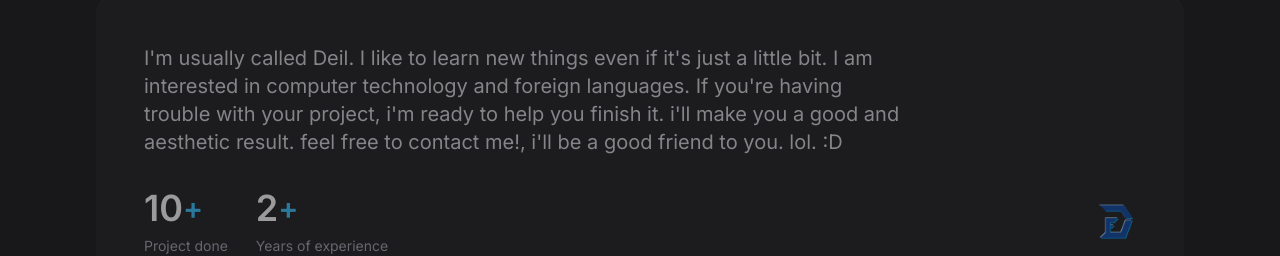
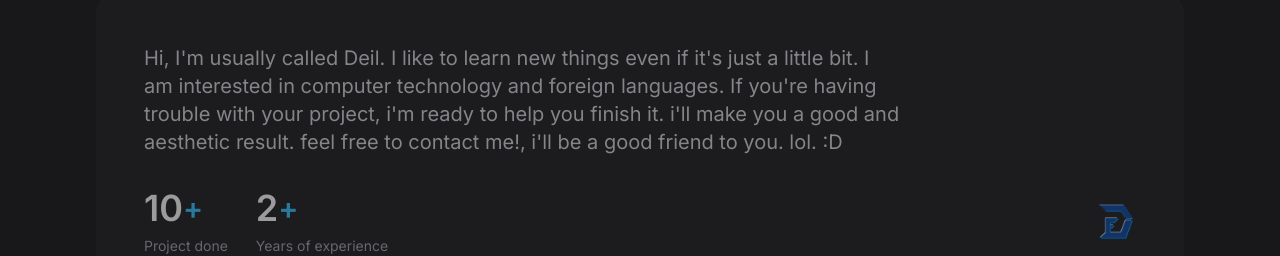
Before and after one commit to deilhamf/deil-site, a React (Vite) app: page / in a window 1280 px wide. Shown: the part 790-1046 px from the top of the page. Built offline with nearby package versions, Linux system fonts and the light colour scheme.

Commit message:
Update About.jsx

```diff
--- a/src/components/About.jsx
+++ b/src/components/About.jsx
@@ -24,7 +24,7 @@ const About = () => {
 
                 <div className="bg-zinc-800/50 p-7 rounded-2xl md:p-12 reveal-up">
                     <p className="text-zinc-300 mb-4 md:mb-8 md:text-xl md:max-w-[60ch]">
-                        I&apos;m usually called Deil. I like to learn new things even if it&apos;s just a little bit. I am interested in computer technology and foreign languages. If you&apos;re having trouble with your project, i&apos;m ready to help you finish it. i&apos;ll make you a good and aesthetic result. feel free to contact me!, i&apos;ll be a good friend to you. lol. :D
+                        Hi, I&apos;m usually called Deil. I like to learn new things even if it&apos;s just a little bit. I am interested in computer technology and foreign languages. If you&apos;re having trouble with your project, i&apos;m ready to help you finish it. i&apos;ll make you a good and aesthetic result. feel free to contact me!, i&apos;ll be a good friend to you. lol. :D
                     </p>
 
                     <div className="flex flex-wrap items-center gap-4 md:gap-7">
```
